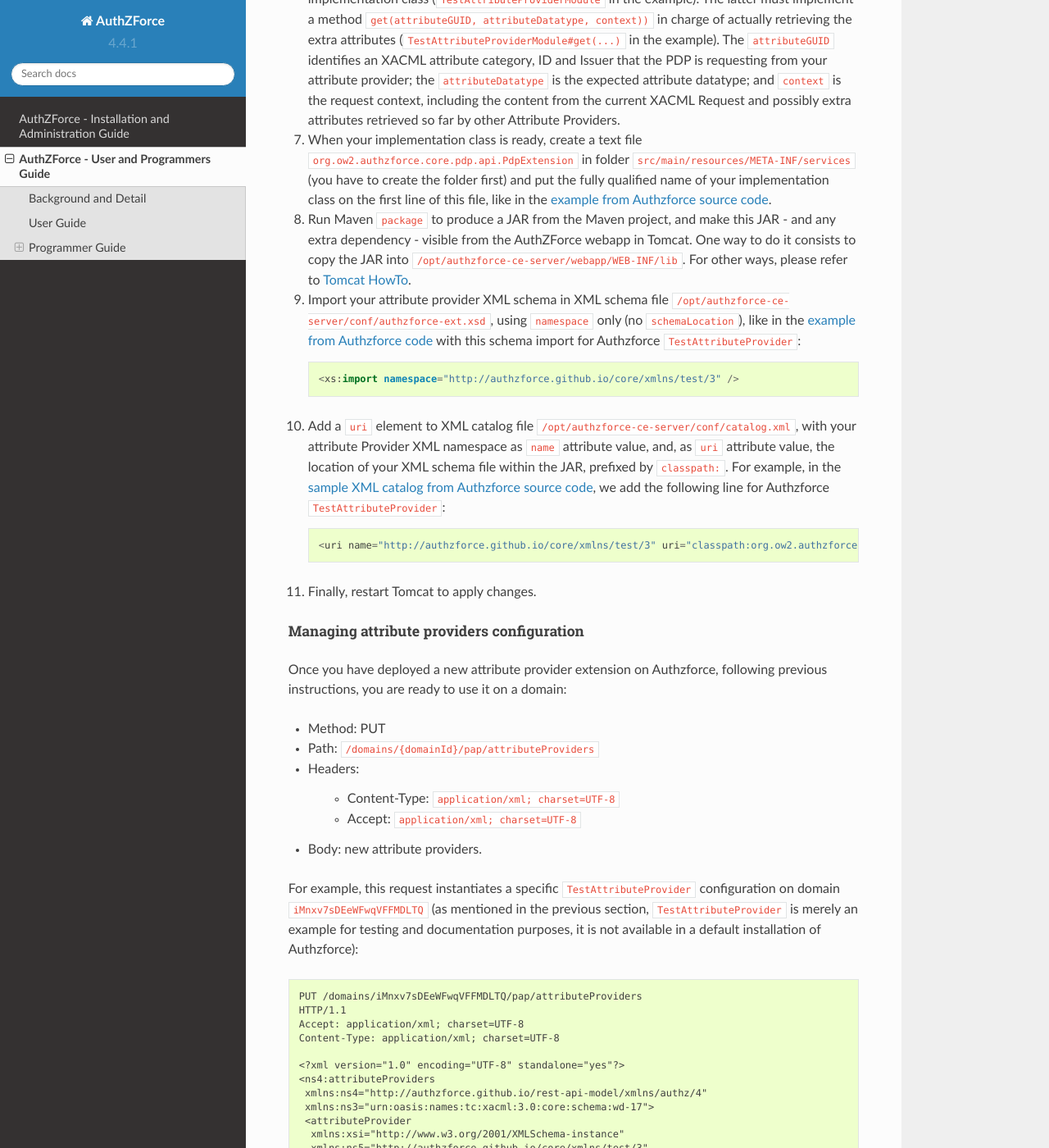
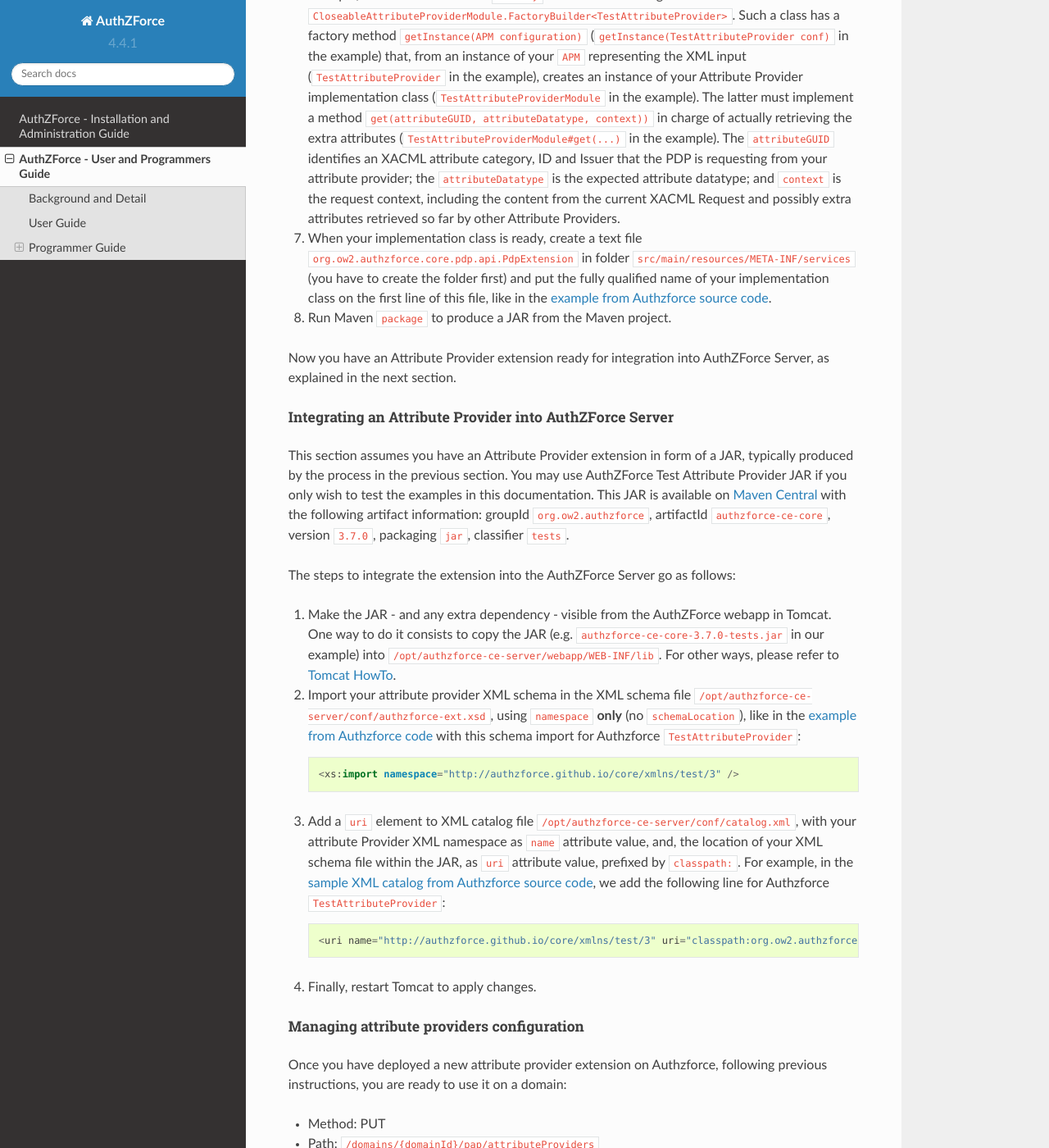
Before and after one commit to authzforce/fiware, a Sphinx documentation site: the page built from doc/UserAndProgrammersGuide.rst, in a window 1280 px wide and 1400 px high, scrolled down 12482 px. Shown: the whole window at 82% size. Built offline with Sphinx 7.4.7 and the Read the Docs theme 2.0.0, drawn with Linux system fonts in a browser that asks for light colours; formulas are drawn with MathJax 3; some of the changed text lies outside the part shown.

Commit message:
Fixed user guide

```diff
--- a/doc/UserAndProgrammersGuide.rst
+++ b/doc/UserAndProgrammersGuide.rst
@@ -529,13 +529,17 @@
 
 Attribute Providers
 +++++++++++++++++++
+
 The API allows to manage PDP attribute providers. These are PDP extensions that enable the PDP to get attributes from
-other sources than PEPs' requests. Such sources may be remote services, databases, etc. AuthZForce does not provide
-attribute providers out of the box, but allows you to plug in your own custom-made one(s). The next section describes
-the process to make your own attribute provider, and how to plug it into AuthZForce.
+other sources than PEPs' requests. Such sources may be remote services, databases, etc. The AuthZForce Server distribution does not provide
+attribute providers out of the box, but allows you to plug in custom-made one(s) from your own invention or from third parties.
+The AuthZForce project also provides a separate Attribute Provider example, for testing and documentation purposes only.
+If you wish to make your own attribute provider, read on the next section.
+If you wish to test the example provided by AuthZForce or have another one ready for use, you may jump to the section `Integrating an Attribute Provider into AuthZForce Server`_.
 
-Making and integrating an Attribute Provider
-############################################
+Making an Attribute Provider
+############################
+The steps to make your own PDP Attribute Provider extension for AuthZForce go as follows:
 
 #. Create a Maven project with ``jar`` packaging type.
 
@@ -627,21 +631,36 @@
    `example from Authzforce source code <https://github.com/authzforce/core/blob/release-3.7.0/src/test/resources/META-INF/services/org.ow2.authzforce.core.pdp.api.PdpExtension>`_.
 
 
-#. Run Maven ``package`` to produce a JAR from the Maven project, and make this JAR - and any extra dependency -
-   visible from the AuthZForce webapp in Tomcat. One way to do it consists to copy the JAR into
-   ``/opt/authzforce-ce-server/webapp/WEB-INF/lib``. For other ways, please refer to
+#. Run Maven ``package`` to produce a JAR from the Maven project.
+
+Now you have an Attribute Provider extension ready for integration into AuthZForce Server, as explained in the next section.
+
+
+.. _Integrating_an_Attribute_Provider_into_AuthZForce_Server:
+
+Integrating an Attribute Provider into AuthZForce Server
+########################################################
+
+This section assumes you have an Attribute Provider extension in form of a JAR, typically produced by the process in the previous section.
+You may use AuthZForce Test Attribute Provider JAR if you only wish to test the examples in this documentation.
+This JAR is available on `Maven Central <http://search.maven.org/>`_ with the following artifact information:
+groupId ``org.ow2.authzforce``, artifactId ``authzforce-ce-core``, version ``3.7.0``, packaging ``jar``, classifier ``tests``.
+
+The steps to integrate the extension into the AuthZForce Server go as follows:
+
+#. Make the JAR - and any extra dependency - visible from the AuthZForce webapp in Tomcat. One way to do it consists to copy the JAR (e.g. ``authzforce-ce-core-3.7.0-tests.jar`` in our example)
+   into ``/opt/authzforce-ce-server/webapp/WEB-INF/lib``. For other ways, please refer to
    `Tomcat HowTo <http://wiki.apache.org/tomcat/HowTo#How_do_I_add_JARs_or_classes_to_the_common_classloader_without_adding_them_to_.24CATALINA_HOME.2Flib.3F>`_.
 
-#. Import your attribute provider XML schema in XML schema file
-   ``/opt/authzforce-ce-server/conf/authzforce-ext.xsd``, using ``namespace`` only (no ``schemaLocation``), like in the
-   `example from Authzforce code <https://github.com/authzforce/server/blob/release-4.4.1/rest-service/src/test/resources/server/conf/authzforce-ext.xsd>`_
+#. Import your attribute provider XML schema in the XML schema file ``/opt/authzforce-ce-server/conf/authzforce-ext.xsd``, using ``namespace`` **only** (no ``schemaLocation``), like in
+   the `example from Authzforce code <https://github.com/authzforce/server/blob/release-4.4.1/rest-service/src/test/resources/server/conf/authzforce-ext.xsd>`_
    with this schema import for Authzforce ``TestAttributeProvider``::
 
     <xs:import namespace="http://authzforce.github.io/core/xmlns/test/3" />
 
 #. Add a ``uri`` element to XML catalog file ``/opt/authzforce-ce-server/conf/catalog.xml``, with your attribute
-   Provider XML namespace as ``name`` attribute value, and, as ``uri`` attribute value, the location of your XML schema
-   file within the JAR, prefixed by ``classpath:``. For example, in the
+   Provider XML namespace as ``name`` attribute value, and, the location of your XML schema
+   file within the JAR, as ``uri`` attribute value, prefixed by ``classpath:``. For example, in the
    `sample XML catalog from Authzforce source code <https://github.com/authzforce/server/blob/release-4.4.1/rest-service/src/test/resources/server/conf/catalog.xml>`_,
    we add the following line for Authzforce ``TestAttributeProvider``::
 
@@ -692,7 +711,7 @@
   </attributeProvider>
  </ns4:attributeProviders>
 
-The response is the new attribute provider configuration we just dit.
+The response is the new attribute provider configuration from the request.
 
 In this second example, we disable all PDP attribute providers of domain ``iMnxv7sDEeWFwqVFFMDLTQ`` by sending an empty
 element::
```
